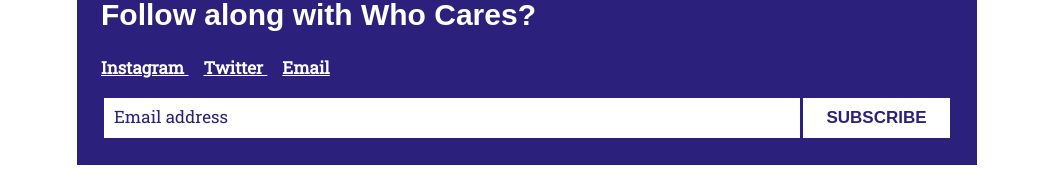
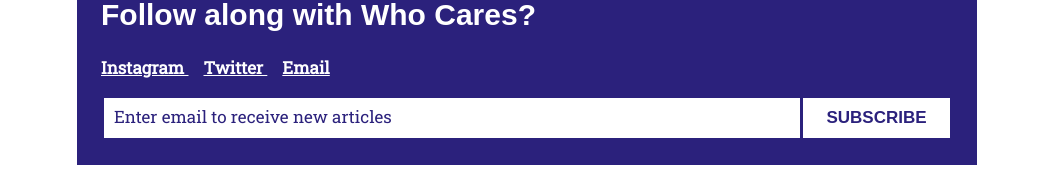
Before and after one commit to whocarescreative/blog, a Jekyll site: the page built from _posts/2019-05-25-creative-travel.md, in a window 1280 px wide. Shown: the part 5090-5282 px from the top of the page, without its empty margins (113-1166 px from the left). Built offline with Jekyll 4.4.1, drawn with Linux system fonts in a browser that asks for light colours; some web fonts are replaced.

Commit message:
article footer

```diff
--- a/_includes/article-footer.html
+++ b/_includes/article-footer.html
@@ -88,7 +88,7 @@
     <!-- Begin Mailchimp Signup Form -->
     <form action="https://ink.us20.list-manage.com/subscribe/post?u=6e6118dcef1be7b1dd65e637b&amp;id=2f1c20dcce" method="post" name="mc-embedded-subscribe-form" target="_blank" novalidate class="footer-email-form">
         <!--<label for="mce-EMAIL" style="color: white;">Email Address<span>*</span></label>-->
-        <input type="email" value="" placeholder="Email address" name="EMAIL" id="mce-EMAIL">
+        <input type="email" value="" placeholder="Enter email to receive new articles" name="EMAIL" id="mce-EMAIL">
         <!-- real people should not fill this in and expect good things - do not remove this or risk form bot signups-->
         <div style="position: absolute; left: -5000px;" aria-hidden="true"><input type="text" name="b_6e6118dcef1be7b1dd65e637b_2f1c20dcce" tabindex="-1" value=""></div>
         <input type="submit" value="Subscribe" name="subscribe" id="mc-embedded-subscribe">
```
